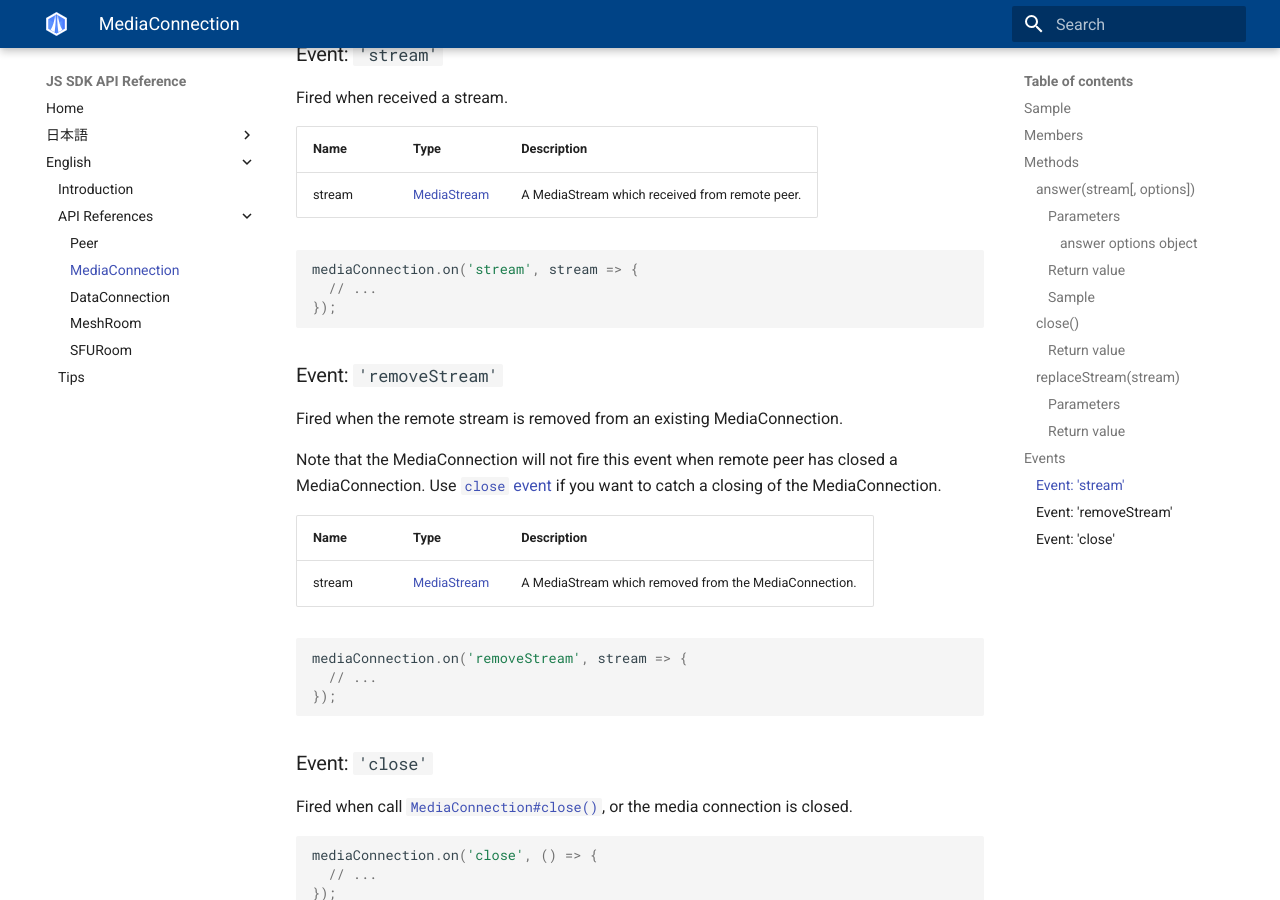
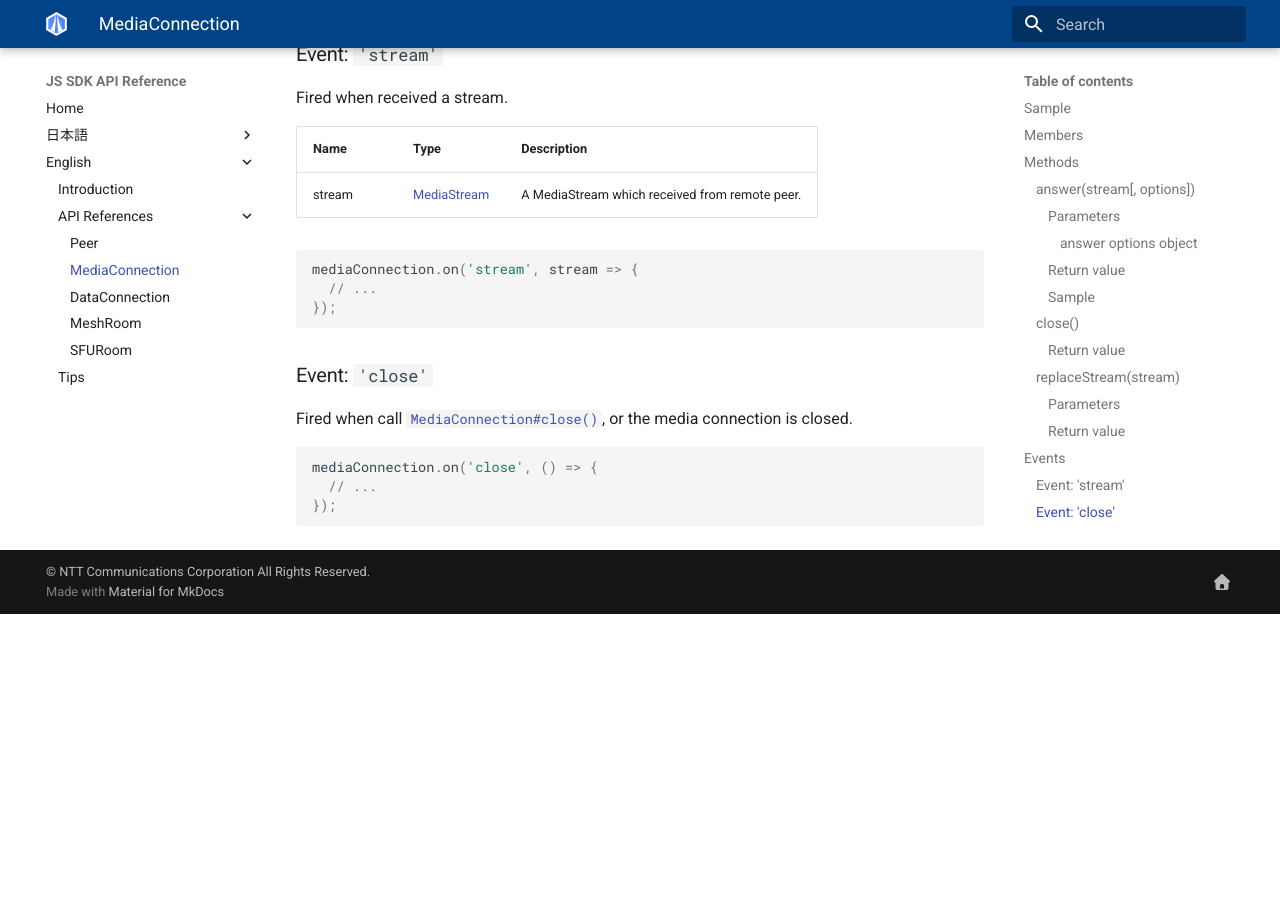
Before and after one commit to skyway/skyway-js-sdk-doc, an MkDocs documentation site: the page built from docs/en/mediaconnection.md, in a window 1280 px wide and 900 px high, scrolled down 2964 px. Built offline with MkDocs 1.6.1 and Material for MkDocs 9.7.7, drawn with Linux system fonts in a browser that asks for light colours; after the commit the page ends 3578 px from its top, so only the background shows below that.

Commit message:
Delete removeStream event

````diff
--- a/docs/en/mediaconnection.md
+++ b/docs/en/mediaconnection.md
@@ -109,23 +109,6 @@ mediaConnection.on('stream', stream => {
 });
 ```
 
-### Event: `'removeStream'`
-
-Fired when the remote stream is removed from an existing MediaConnection.
-
-Note that the MediaConnection will not fire this event when remote peer has closed a MediaConnection.
-Use [`close` event](#event-close) if you want to catch a closing of the MediaConnection.
-
-| Name   | Type          | Description                                          |
-|--------|---------------|------------------------------------------------------|
-| stream | [MediaStream] | A MediaStream which removed from the MediaConnection. |
-
-```js
-mediaConnection.on('removeStream', stream => {
-  // ...
-});
-```
-
 ### Event: `'close'`
 
 Fired when call [`MediaConnection#close()`](#close), or the media connection is closed.
````
Also changed, not shown: docs/en/meshroom.md (+0 -17 lines), docs/en/sfuroom.md (+0 -17 lines), docs/ja/mediaconnection.md (+0 -16 lines), docs/ja/meshroom.md (+0 -16 lines), docs/ja/sfuroom.md (+0 -16 lines).
